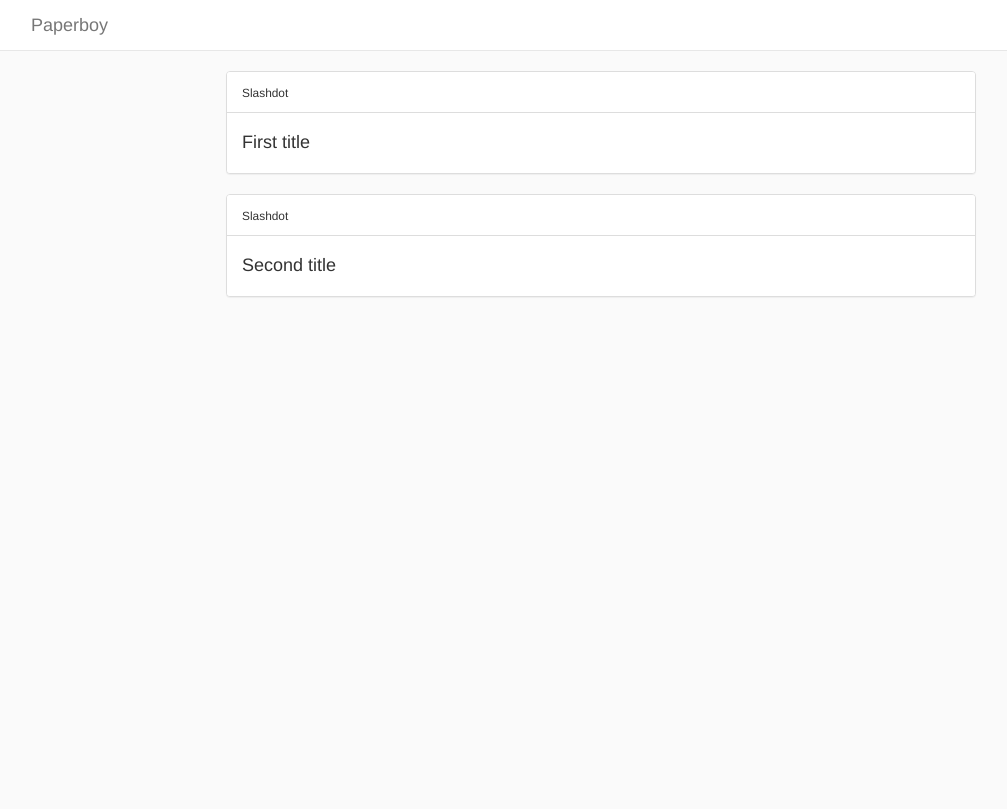
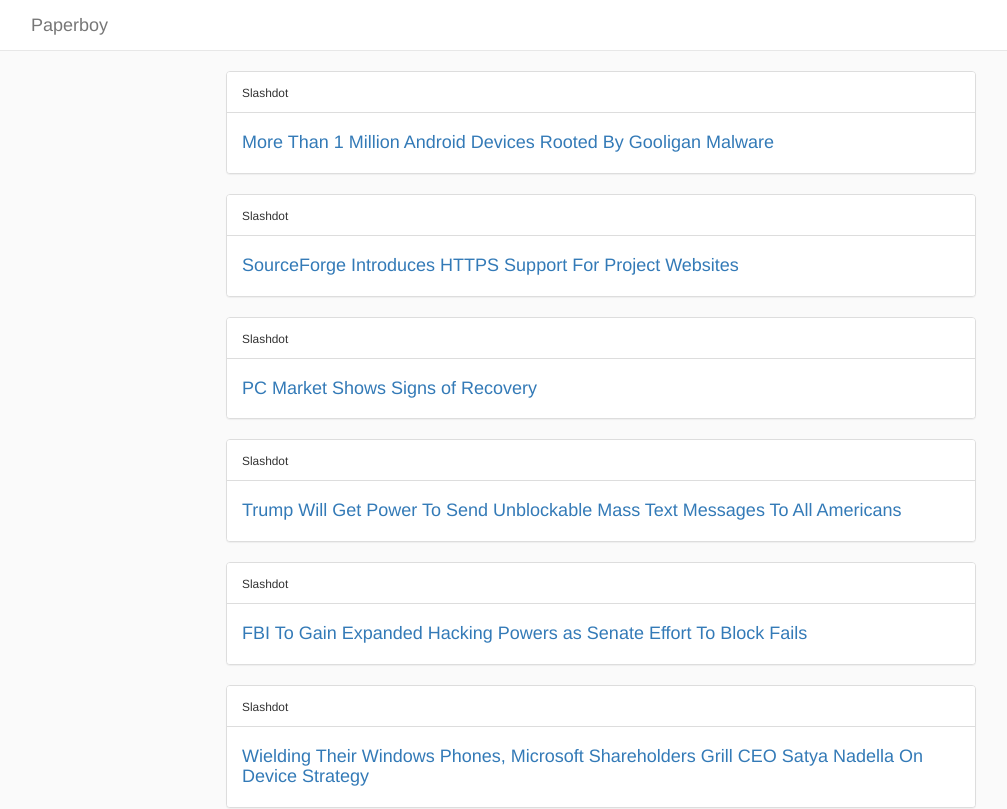
Before and after one commit to mhaligowski/paperboy-frontend, a React (Create React App) app: page / in a window 1280 px wide. Shown: the top 809 px of the page, without its empty margins (39-1046 px from the left). Built offline with nearby package versions, Linux system fonts and the light colour scheme.

Commit message:
Render actual data from JSON

```diff
--- a/src/stream/Stream.js
+++ b/src/stream/Stream.js
@@ -1,14 +1,135 @@
 import React, { Component } from 'react';
-import { Grid,  Row, Col, Panel, ListGroup, ListGroupItem } from 'react-bootstrap';
+import { Grid, Row, Col, Panel, ListGroup, ListGroupItem } from 'react-bootstrap';
 
 class Stream extends Component {
+
+    constructor() {
+        super();
+
+        this.state = {
+            items: [
+                {
+                    "OrderSequence": 1480575096138427930,
+                    "StreamItemId": "578b2106-560b-4874-5b9e-b9527a055f29",
+                    "TargetId": "https://tech.slashdot.org/story/16/11/30/1720202/more-than-1-million-android-devices-rooted-by-gooligan-malware?utm_source=atom1.0mainlinkanon&utm_medium=feed",
+                    "Title": "More Than 1 Million Android Devices Rooted By Gooligan Malware",
+                    "UserId": "dummy_user_id"
+                },
+                {
+                    "OrderSequence": 1480575095990121350,
+                    "StreamItemId": "7f205e4d-cf70-431b-54b4-e04a69adfd92",
+                    "TargetId": "https://developers.slashdot.org/story/16/11/30/1730226/sourceforge-introduces-https-support-for-project-websites?utm_source=atom1.0mainlinkanon&utm_medium=feed",
+                    "Title": "SourceForge Introduces HTTPS Support For Project Websites",
+                    "UserId": "dummy_user_id"
+                },
+                {
+                    "OrderSequence": 1480575095852363299,
+                    "StreamItemId": "061ad897-e8e1-4165-40b4-dd1f0e15f73b",
+                    "TargetId": "https://hardware.slashdot.org/story/16/11/30/1756241/pc-market-shows-signs-of-recovery?utm_source=atom1.0mainlinkanon&utm_medium=feed",
+                    "Title": "PC Market Shows Signs of Recovery",
+                    "UserId": "dummy_user_id"
+                },
+                {
+                    "OrderSequence": 1480575095747721183,
+                    "StreamItemId": "2f1951c5-199c-4cc8-6c63-aa524a36c36f",
+                    "TargetId": "https://news.slashdot.org/story/16/11/30/1856215/trump-will-get-power-to-send-unblockable-mass-text-messages-to-all-americans?utm_source=atom1.0mainlinkanon&utm_medium=feed",
+                    "Title": "Trump Will Get Power To Send Unblockable Mass Text Messages To All Americans",
+                    "UserId": "dummy_user_id"
+                },
+                {
+                    "OrderSequence": 1480575095602141868,
+                    "StreamItemId": "b5ecf3ae-7c33-4442-6d4e-03f2d0c3ddb6",
+                    "TargetId": "https://yro.slashdot.org/story/16/11/30/1935236/fbi-to-gain-expanded-hacking-powers-as-senate-effort-to-block-fails?utm_source=atom1.0mainlinkanon&utm_medium=feed",
+                    "Title": "FBI To Gain Expanded Hacking Powers as Senate Effort To Block Fails",
+                    "UserId": "dummy_user_id"
+                },
+                {
+                    "OrderSequence": 1480575095481743049,
+                    "StreamItemId": "273ef72b-a889-4896-5109-c0123700977c",
+                    "TargetId": "https://tech.slashdot.org/story/16/11/30/2021228/wielding-their-windows-phones-microsoft-shareholders-grill-ceo-satya-nadella-on-device-strategy?utm_source=atom1.0mainlinkanon&utm_medium=feed",
+                    "Title": "Wielding Their Windows Phones, Microsoft Shareholders Grill CEO Satya Nadella On Device Strategy",
+                    "UserId": "dummy_user_id"
+                },
+                {
+                    "OrderSequence": 1480575095383450609,
+                    "StreamItemId": "d2c140a3-6f5c-491a-4393-5a0f4ed02f92",
+                    "TargetId": "https://yro.slashdot.org/story/16/11/30/2042217/uber-wants-to-track-your-location-even-when-youre-not-using-the-app-heres-why?utm_source=atom1.0mainlinkanon&utm_medium=feed",
+                    "Title": "Uber Wants To Track Your Location Even When You're Not Using the App, Here's Why",
+                    "UserId": "dummy_user_id"
+                },
+                {
+                    "OrderSequence": 1480575095195439460,
+                    "StreamItemId": "4e84bee5-2f92-4436-6ec6-75da56011326",
+                    "TargetId": "https://hardware.slashdot.org/story/16/11/30/219241/seagate-introduces-external-hard-drive-that-automatically-backs-up-to-amazons-cloud?utm_source=atom1.0mainlinkanon&utm_medium=feed",
+                    "Title": "Seagate Introduces External Hard Drive That Automatically Backs Up To Amazon's Cloud",
+                    "UserId": "dummy_user_id"
+                },
+                {
+                    "OrderSequence": 1480575095004061996,
+                    "StreamItemId": "8477ca42-68db-43c1-6891-19b63a8b19e4",
+                    "TargetId": "https://games.slashdot.org/story/16/11/30/2057243/no-mans-skys-steam-page-didnt-mislead-gamers-rules-uk-ad-watchdog?utm_source=atom1.0mainlinkanon&utm_medium=feed",
+                    "Title": "No Man's Sky's Steam Page Didn't Mislead Gamers, Rules UK Ad Watchdog",
+                    "UserId": "dummy_user_id"
+                },
+                {
+                    "OrderSequence": 1480575094827876027,
+                    "StreamItemId": "83d916f6-1f53-4ad8-602d-38892141a726",
+                    "TargetId": "https://politics.slashdot.org/story/16/11/30/2127259/reddit-to-crack-down-on-abuse-by-punishing-hundreds-of-toxic-users?utm_source=atom1.0mainlinkanon&utm_medium=feed",
+                    "Title": "Reddit To Crack Down On Abuse By Punishing Hundreds of 'Toxic Users'",
+                    "UserId": "dummy_user_id"
+                },
+                {
+                    "OrderSequence": 1480575094715554328,
+                    "StreamItemId": "459cec74-a210-48b6-79f3-52171fcbc512",
+                    "TargetId": "https://yro.slashdot.org/story/16/11/30/2143221/trump-appoints-third-net-neutrality-critic-to-fcc-advisory-team?utm_source=atom1.0mainlinkanon&utm_medium=feed",
+                    "Title": "Trump Appoints Third Net Neutrality Critic To FCC Advisory Team",
+                    "UserId": "dummy_user_id"
+                },
+                {
+                    "OrderSequence": 1480575094560457042,
+                    "StreamItemId": "8ee38ff4-c5d7-4e82-53f8-9bd2fdddf236",
+                    "TargetId": "https://yro.slashdot.org/story/16/11/30/2156218/firefox-zero-day-can-be-used-to-unmask-tor-browser-users?utm_source=atom1.0mainlinkanon&utm_medium=feed",
+                    "Title": "Firefox Zero-Day Can Be Used To Unmask Tor Browser Users",
+                    "UserId": "dummy_user_id"
+                },
+                {
+                    "OrderSequence": 1480575094381060219,
+                    "StreamItemId": "9edc06d7-051c-480f-4b7d-05212b5ecb17",
+                    "TargetId": "https://tech.slashdot.org/story/16/11/30/2350228/twitters-says-it-will-ban-trump-if-he-breaks-hate-speech-rules?utm_source=atom1.0mainlinkanon&utm_medium=feed",
+                    "Title": "Twitters Says It Will Ban Trump If He Breaks Hate-Speech Rules",
+                    "UserId": "dummy_user_id"
+                },
+                {
+                    "OrderSequence": 1480575094232252999,
+                    "StreamItemId": "1ae7017e-07da-4863-5b64-dfbc9adda0d3",
+                    "TargetId": "https://news.slashdot.org/story/16/12/01/0018248/british-film-institute-to-digitize-100000-old-tv-shows-before-they-disappear?utm_source=atom1.0mainlinkanon&utm_medium=feed",
+                    "Title": "British Film Institute To Digitize 100,000 Old TV Shows Before They Disappear",
+                    "UserId": "dummy_user_id"
+                },
+                {
+                    "OrderSequence": 1480575094017116747,
+                    "StreamItemId": "52bf41e4-abee-4520-5e29-1b15da928d4c",
+                    "TargetId": "https://news.slashdot.org/story/16/12/01/0039228/google-earths-timelapses-offer-a-32-year-look-at-earths-changing-surface?utm_source=atom1.0mainlinkanon&utm_medium=feed",
+                    "Title": "Google Earth's Timelapses Offer a 32-Year Look At Earth's Changing Surface",
+                    "UserId": "dummy_user_id"
+                }
+            ]
+
+        }
+    }
+
     render() {
+        var items = this.state.items.map((item) => {
+            return (
+                <StreamItem key={item.StreamItemId} item={item} />
+            );
+        });
+
         return (
             <Grid>
                 <Row>
                     <Col md={8} mdOffset={2} xs={12}>
-                        <StreamItem title="First title" source="Slashdot"/>
-                        <StreamItem title="Second title" source="Slashdot"/>
+                        {items}
                     </Col>
                 </Row>
             </Grid>
@@ -21,8 +142,12 @@
         return (
             <Panel>
                 <ListGroup fill>
-                    <ListGroupItem><small>{ this.props.source }</small></ListGroupItem>
-                    <ListGroupItem><h4>{ this.props.title }</h4></ListGroupItem>
+                    <ListGroupItem><small>Slashdot</small></ListGroupItem>
+                    <ListGroupItem>
+                        <a href={this.props.item.TargetId} target="_blank">
+                            <h4>{this.props.item.Title}</h4>
+                        </a>
+                    </ListGroupItem>
                 </ListGroup>
             </Panel>
         );
```
